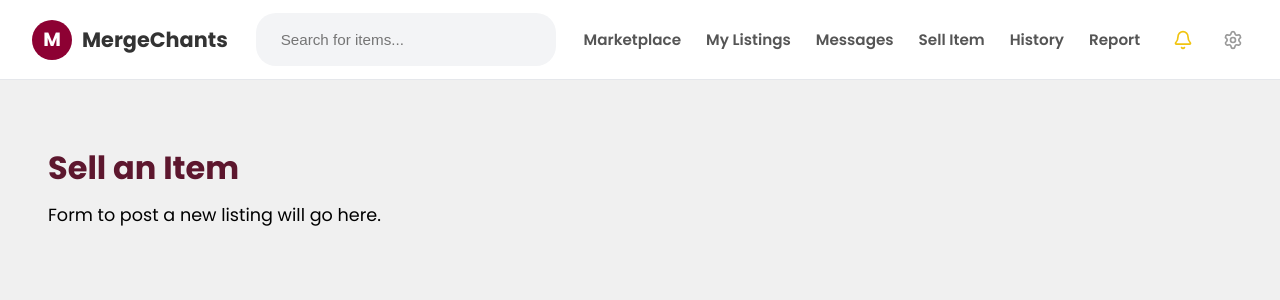
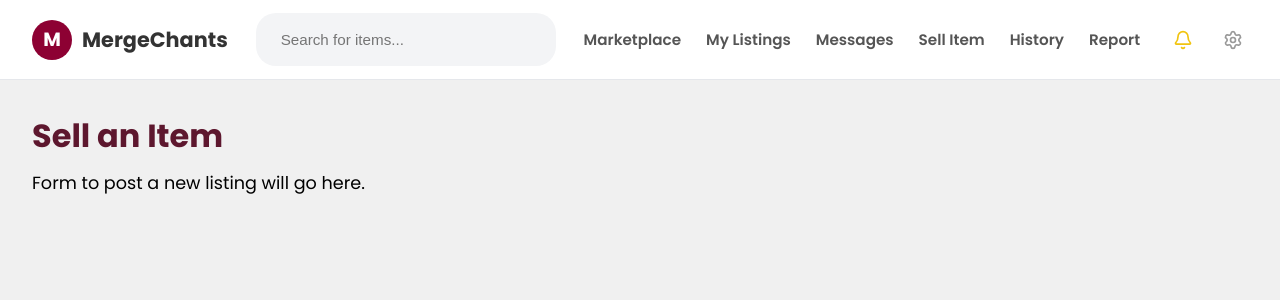
Before and after one commit to MichaelGrant-Libato/MergeChants, a React (Create React App) app in the folder frontend/: page /sell in a window 1280 px wide. Shown: the top 300 px of the page. Built offline with nearby package versions, Linux system fonts and the light colour scheme.

Commit message:
feat(layout): fix main layout wrapper and spacing

```diff
--- a/frontend/src/layout/MainLayout.css
+++ b/frontend/src/layout/MainLayout.css
@@ -1,5 +1,5 @@
 /* FULL PAGE LAYOUT */
-.main-layout {
+.main-layout{
   width: 100%;
   min-height: 100vh;
   display: flex;
@@ -7,11 +7,17 @@
 }
 
 /* CONTENT RIGHT BELOW NAVBAR */
-.main-content {
+.main-content{
   flex: 1;
   width: 100%;
-  min-height: calc(100vh - 80px); /* navbar height fix */
+  min-height: calc(100vh - 80px); /* match navbar height */
   margin: 0;
   padding: 0;
-  background-color: #f8f8f8; /* or page-specific background */
+
+  /* IMPORTANT: don't force a light background globally
+     because Settings needs maroon full-bleed */
+  background: transparent;
+
+  /* prevents sideways stretching / weird overflow on zoom */
+  overflow-x: hidden;
 }
--- a/frontend/src/layout/MainLayout.js
+++ b/frontend/src/layout/MainLayout.js
@@ -4,11 +4,9 @@ import "./MainLayout.css";
 
 export default function MainLayout({ children }) {
   return (
-    <>
-      <Navbar />   {}
-      <div className="main-wrapper">
-        {children}
-      </div>
-    </>
+    <div className="main-layout">
+      <Navbar />
+      <main className="main-content">{children}</main>
+    </div>
   );
 }
```
